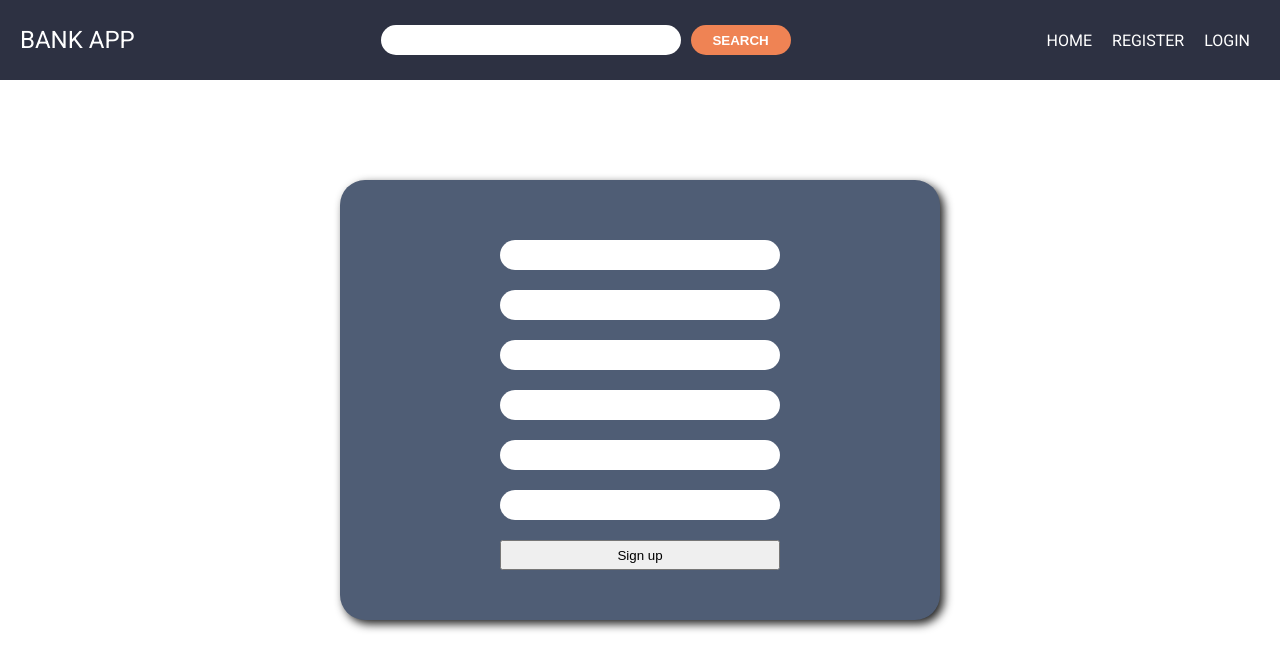
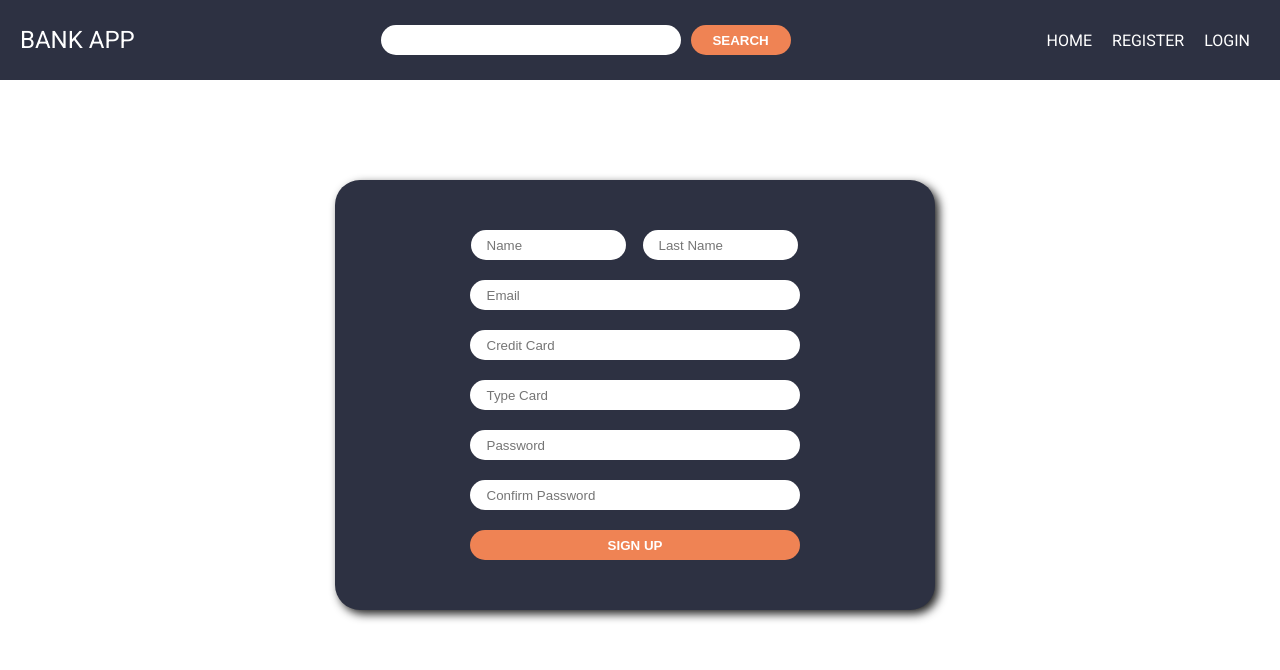
Before and after one commit to luisvalverd/fronend-bank, a React (Create React App) app: page /register in a window 1280 px wide. Shown: the top 670 px of the page. Built offline with nearby package versions, Linux system fonts and the light colour scheme.

Commit message:
add origin register

```diff
--- a/src/components/styles/register.css
+++ b/src/components/styles/register.css
@@ -7,10 +7,12 @@
 .register-card {
   width: 500px;
   margin-top: 100px;
-  background: #4f5d75;
+  background: #2D3142;
 
+	margin-right: 10px;
   display: flex;
   flex-wrap: wrap;
+	align-items: center;
 
   padding: 50px;
   border: none;
@@ -18,14 +20,12 @@
   border-radius: 25px;
 }
 
-.firts_name,
-.lastname,
 .email,
 .credit_card,
 .type_credit_card,
 .password,
 .confirm_password {
-  width: 280px;
+  width: 330px;
   height: 30px;
   border: none;
   border-radius: 25px;
@@ -35,11 +35,58 @@
   margin-top: 10px;
 
   text-indent: 5%;
+	transition: .25s;
 }
 
 .sign-up {
-  width: 280px;
+	width: 330px;
   height: 30px;
 
   margin-top: 10px;
+	border: none;
+	border-radius: 25px;
+	background: #ef8354;
+
+	transition: 0.25s;
+	color: #fff;
+	cursor: pointer;
+	text-transform: uppercase;
+	font-weight: bold;
 }
+
+.sign-up:hover {
+	width: 360px;
+	height: 35px;
+	box-shadow: 0 0 5pt #ef8354;
+	font-size: medium;
+}
+
+.names-register{
+	margin-bottom: 10px;
+}
+
+.firts_name,
+.last_name {
+	margin-left: 8px;
+	margin-right: 9px;
+	width: 155px;
+	height: 30px;
+	border: none;
+	border-radius: 25px;
+	outline: none;
+
+	text-indent: 10%;
+	transition: 0.25s;
+}
+
+.firts_name:hover, .last_name:hover {
+	width: 170px;
+	height: 35px;
+	box-shadow: 0 0 5pt #fff;
+}
+
+.email:hover, .credit_card:hover, .type_credit_card:hover, .password:hover, .confirm_password:hover {
+	width: 360px;
+	height: 35px;
+	box-shadow: 0 0 5pt #fff;
+}
--- a/src/routers/register.js
+++ b/src/routers/register.js
@@ -7,14 +7,15 @@ export default class Register extends Component {
       <div className="body">
         <div className="register-card">
           <form>
-            <input type="text" className="firts_name" />
-            <imput type="text" className="last_name" />
-            <input type="email" className="email" name="email" />
-            <input type="number" className="credit_card" />
-            <input type="" className="type_credit_card" />
-            <input type="password" className="password" />
-            <input type="password" className="confirm_password" />
-
+						<div className="names-register">
+							<input type="text" className="firts_name" placeholder="Name"/>
+							<input type="text" className="last_name" placeholder="Last Name"/>
+            </div>
+            <input type="email" className="email" name="email" placeholder="Email"/>
+            <input type="text" className="credit_card" placeholder="Credit Card"/>
+            <input type="" className="type_credit_card" placeholder="Type Card"/>
+            <input type="password" className="password" placeholder="Password"/>
+            <input type="password" className="confirm_password" placeholder="Confirm Password"/>
             <button type="submit" className="sign-up">
               Sign up
             </button>
```
